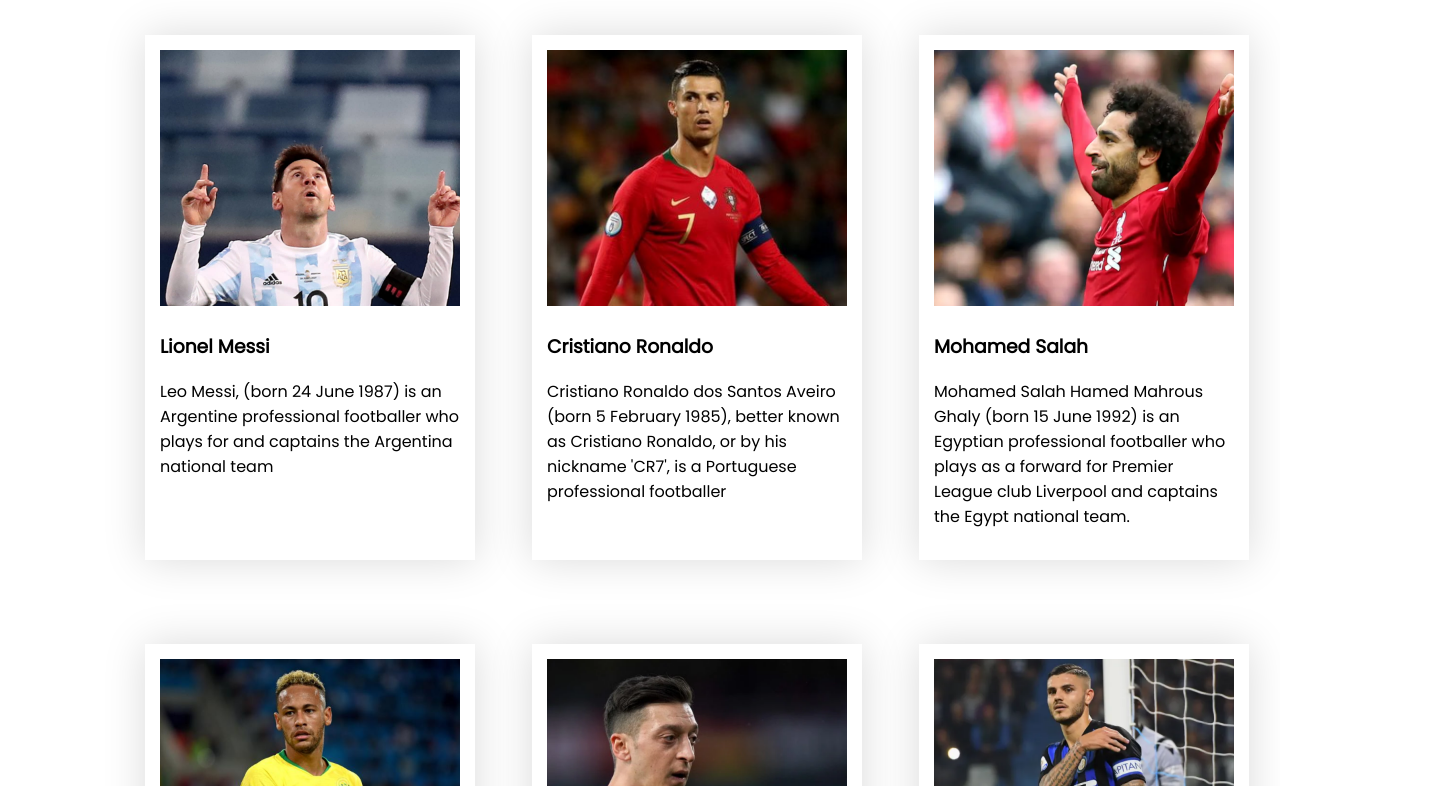
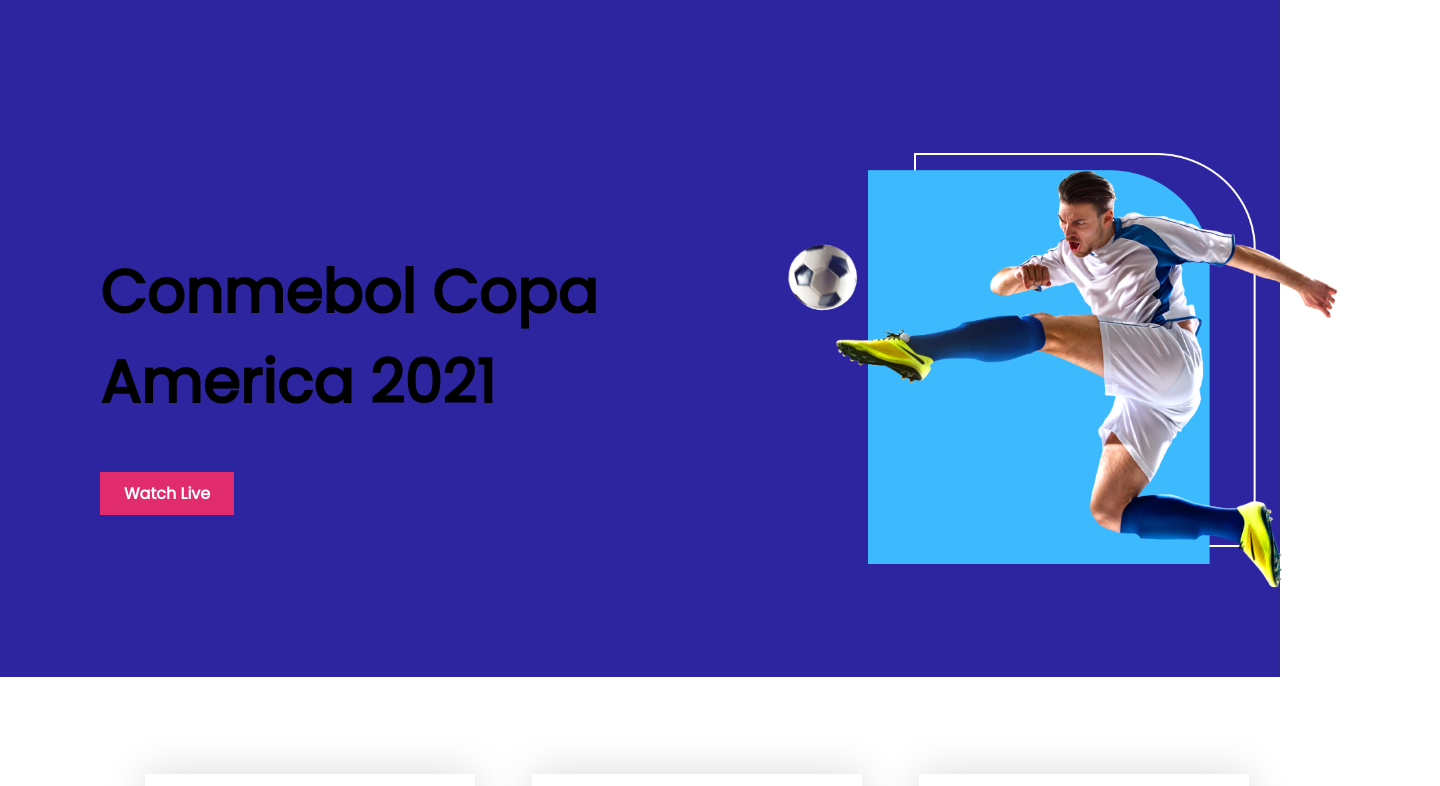
Before and after one commit to mhdsajjad/responsive-football-main, a plain HTML site: page index.html in a window 1280 px wide. Shown: the top 786 px of the page, 1440 px wide, since content can reach past the window. Drawn offline with Linux system fonts and the light colour scheme.

Commit message:
top banner

```diff
--- a/index.html
+++ b/index.html
@@ -12,8 +12,19 @@
 </head>
 <body>
     <!-------- header start -------->
-    <header>
+    <header class="top-banner-container">
+        <div class="top-banner">
+            <div class="banner-heading">
+                <h1>Conmebol
+                    Copa America
+                    2021</h1>
+                    <a class="beutifull-button" href="">Watch Live</a>
+            </div>
 
+            <div class="banner-image">
+                <img src="./images/banner.png" alt="">
+            </div>
+        </div>
     </header>
     <!---------- header end -------->
 
@@ -86,6 +97,8 @@
                 </div>
             </div>
         </section>
+        <!--- top football players section end --->
+        <!-- highlights section start -->
         <section class="container">
             <div class="highlights">
                 <div class="highlights-blogs">
@@ -98,10 +111,10 @@
                     <img src="./images/match.png" alt="">
                 </div>
             </div>
-
+            <!-- highlights section end -->
         </section>
 
-        <!--- top football players section end --->
+
     </main>
     <!---------- main end ---------->
 
--- a/styles/style.css
+++ b/styles/style.css
@@ -5,6 +5,8 @@
 body {
   font-family: "Poppins", sans-serif;
   background-color: #ffffff;
+  margin: 0;
+  padding: 0;
 }
 main {
   display: flex;
@@ -17,7 +19,31 @@ main {
   width: 1050px;
   margin-bottom: 158px;
 }
-
+/* ---------top-banner section start--------*/
+.top-banner-container {
+  background-color: #2d25a0;
+}
+.top-banner {
+  display: flex;
+  margin-bottom: 70px;
+  width: 1440px;
+  height: 677px;
+}
+.banner-heading {
+  margin-top: 207px;
+  margin-left: 100px;
+  font-weight: bold;
+  font-size: 30px;
+}
+.banner-image {
+  margin-top: 153px;
+  margin-right: 100px;
+}
+.banner-image img {
+  width: 556.01px;
+  height: 438px;
+}
+/* ----------top-banner section end---------*/
 /* --- top football players syles start --- */
 
 .foodball-players {
@@ -56,10 +82,10 @@ main {
   line-height: 60px;
 }
 .beutifull-button {
+  font-size: 16px;
+  color: #ffffff;
   text-decoration: none;
-  color: #ffffff;
   background-color: #e02c6d;
-  border-radius: 5px;
   padding: 10px 24px;
 }
 .highlights-image img {
```
